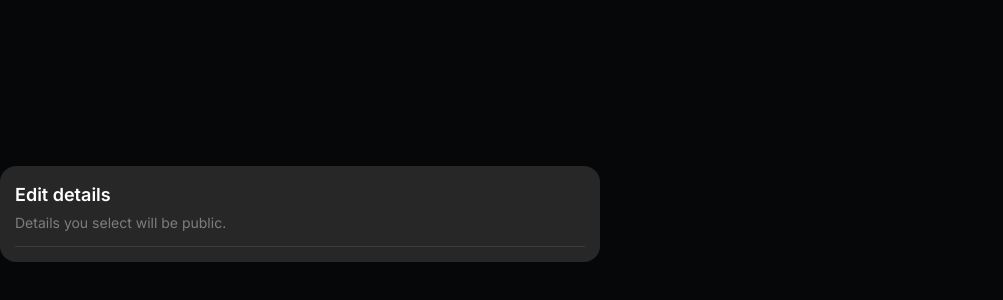
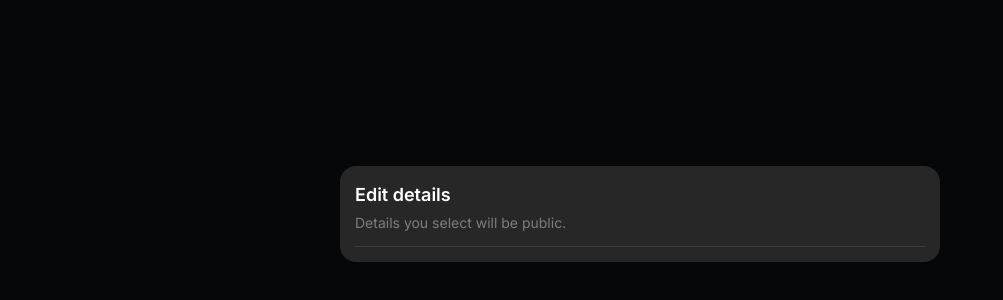
Before and after one commit to BnollarGroup/Bnollar, a React (Create React App) app: page / in a window 1280 px wide. Shown: the part 186-486 px from the top of the page, without its empty margins (0-1003 px from the left). Built offline with nearby package versions, Linux system fonts and the light colour scheme.

Commit message:
fix: modal centering

```diff
--- a/src/components/Modal/Modal.module.css
+++ b/src/components/Modal/Modal.module.css
@@ -1,12 +1,15 @@
+.container,
+.content {
+  display: flex;
+  align-items: center;
+  justify-content: center;
+}
+
 .container {
   position: fixed;
   z-index: 15;
   min-height: 100vh;
   width: 100%;
-  display: flex;
-  align-items: center;
-  justify-content: center;
-  margin: auto;
 }
 
 .background {
```
